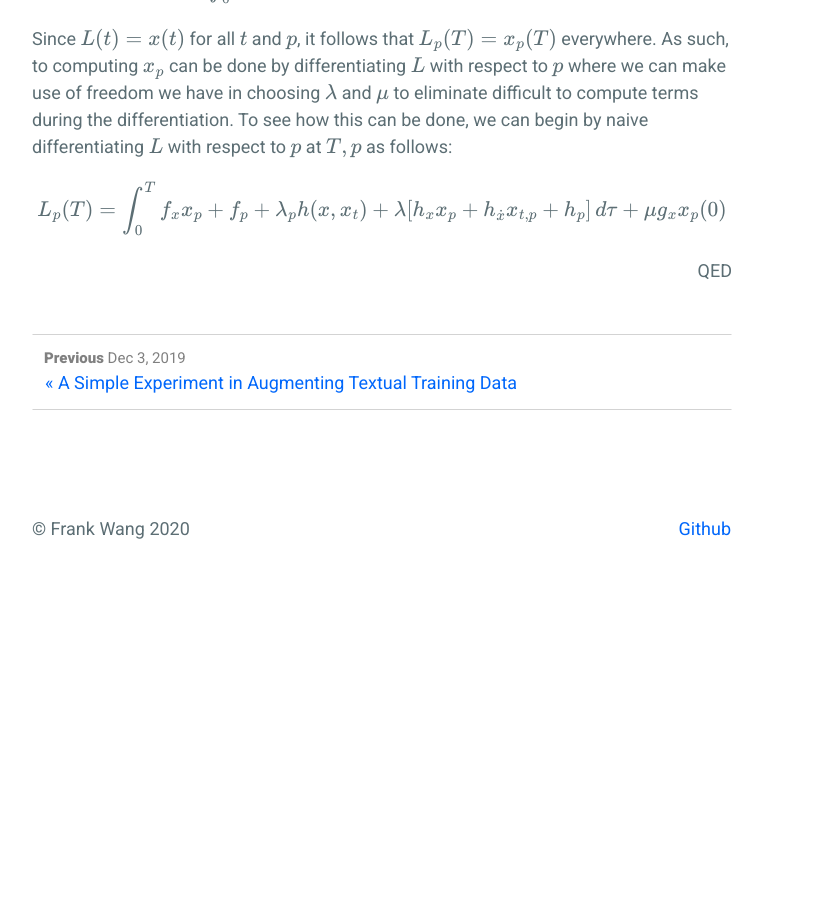
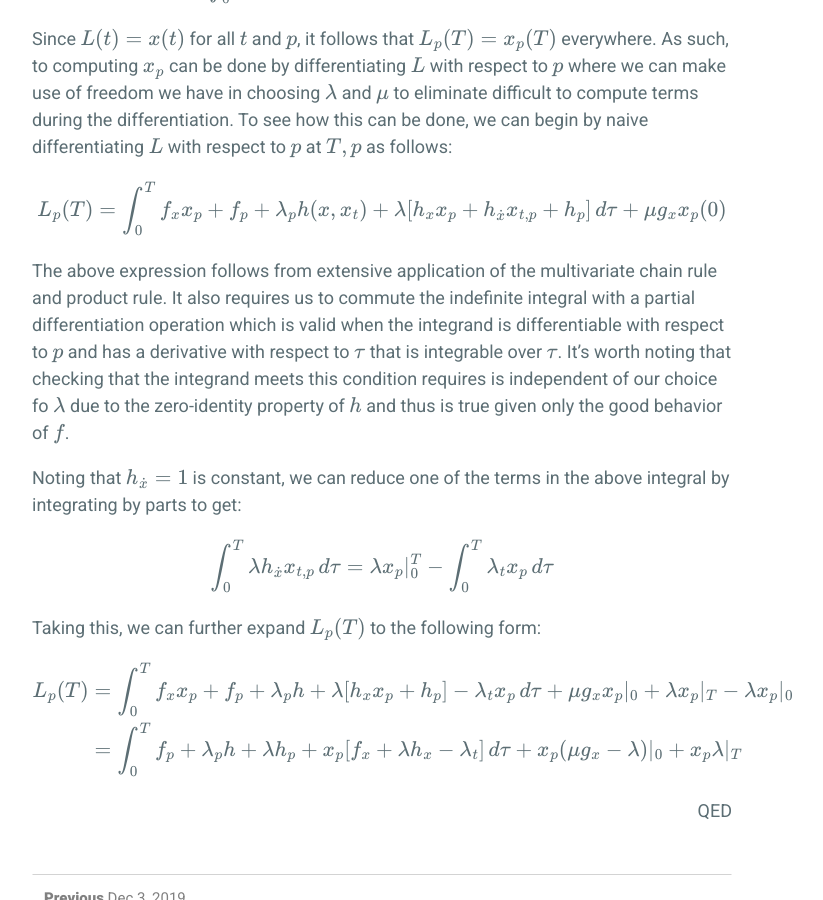
Before and after one commit to frankwang95/frankwang95.github.io, a Jekyll site: the page built from _posts/2020-01-05-deriving-adjoint-differentiation-of-odes.md, in a window 1280 px wide and 900 px high, scrolled down 1376 px. Shown: the whole window, without its empty margins (258-1081 px from the left). Built offline with Jekyll 4.4.1, drawn with Linux system fonts in a browser that asks for light colours; formulas are drawn with MathJax 3; before the commit the page ends 2023 px from its top, so only the background shows below that.

Commit message:
Part 3 of the new post on adjoint differentiation of ODES.

```diff
--- a/_posts/2020-01-05-deriving-adjoint-differentiation-of-odes.md
+++ b/_posts/2020-01-05-deriving-adjoint-differentiation-of-odes.md
@@ -33,4 +33,17 @@ Since $$L(t) = x(t)$$ for all $$t$$ and $$p$$, it follows that $$L_p(T) = x_p(T)
 
 $$L_p(T) = \int_0^T f_x x_p + f_p + \lambda_p h(x, x_t) + \lambda [h_x x_p + h_{\dot x} x_{t,p} + h_p] \, d\tau+ \mu g_x x_p(0)$$
 
+The above expression follows from extensive application of the multivariate chain rule and product rule. It also requires us to commute the indefinite integral with a partial differentiation operation which is valid when the integrand is differentiable with respect to $$p$$ and has a derivative with respect to $$\tau$$ that is integrable over $$\tau$$. It's worth noting that checking that the integrand meets this condition requires is independent of our choice fo $$\lambda$$ due to the zero-identity property of $$h$$ and thus is true given only the good behavior of $$f$$.
+
+Noting that $$h_{\dot x} = 1$$ is constant, we can reduce one of the terms in the above integral by integrating by parts to get:
+
+$$\int_0^T \lambda h_{\dot x} x_{t,p} \, d\tau = \lambda  x_p \rvert^T_0 - \int_0^T \lambda_t x_p\, d\tau$$
+
+Taking this, we can further expand $$L_p(T)$$ to the following form:
+
+$$\begin{align}
+L_p(T) &= \int_0^T f_x x_p + f_p + \lambda_p h + \lambda [h_x x_p + h_p ] - \lambda_t  x_p \, d\tau + \mu g_x x_p |_0 + \lambda x_p |_T - \lambda  x_p |_0 \\
+&= \int_0^T f_p + \lambda_p h + \lambda h_p + x_p[f_x + \lambda h_x - \lambda_t] \, d\tau + x_p (\mu g_x - \lambda) |_0+ x_p \lambda |_T
+\end{align}$$
+
 <div style="text-align: right">QED</div>
```
